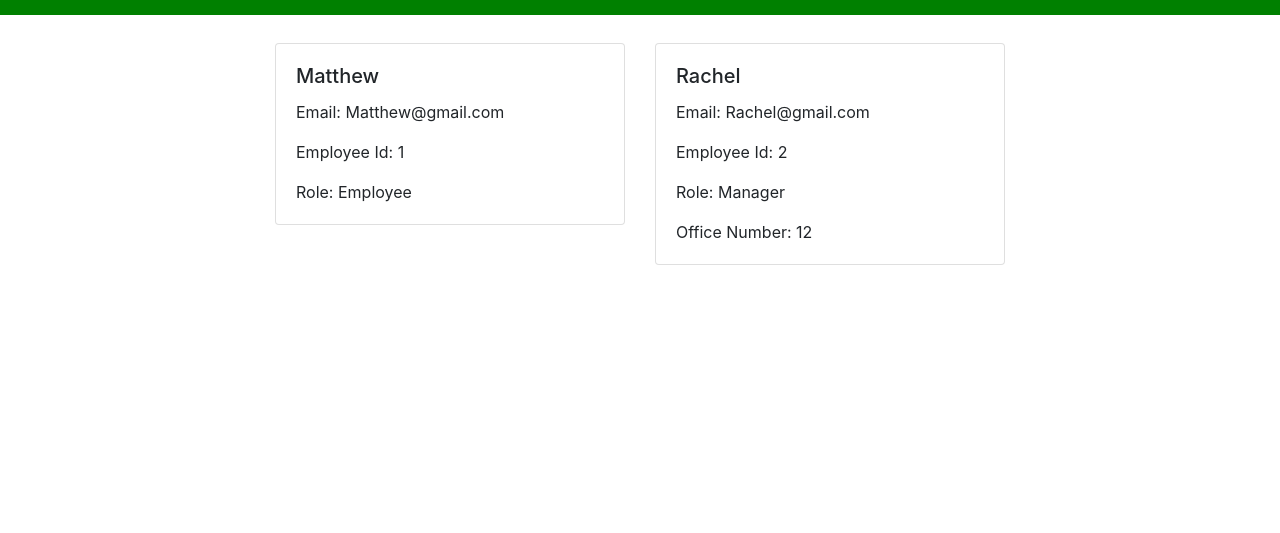
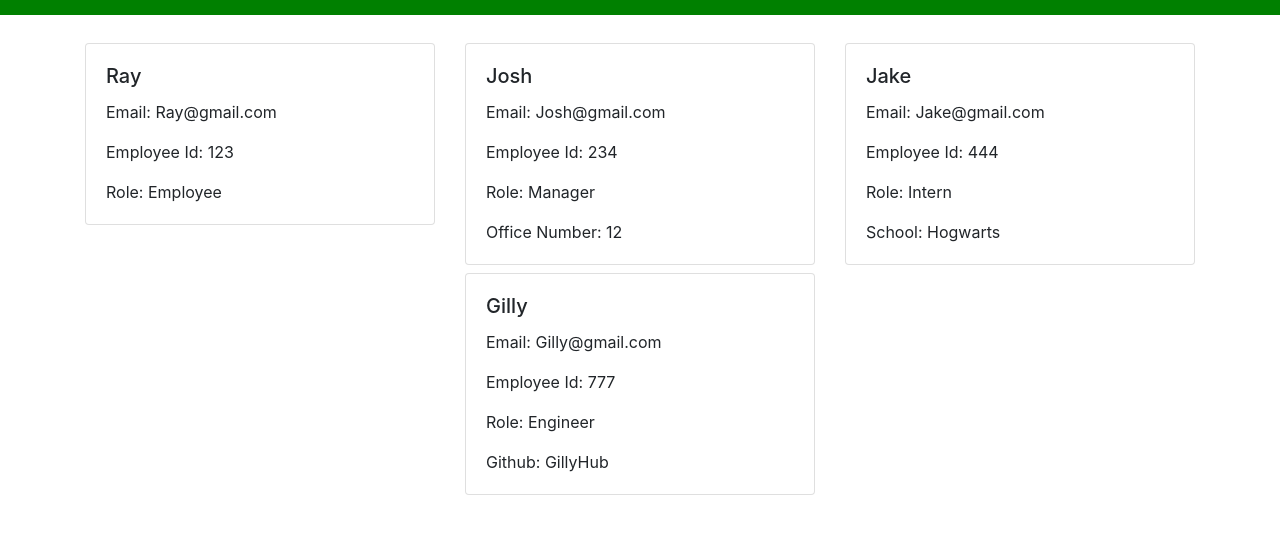
Before and after one commit to mkelsch2000/OOP-Team-Profile, a website: page dist/index.html in a window 1280 px wide. Shown: the part 61-594 px from the top of the page. Drawn offline with nearby package versions, Linux system fonts and the light colour scheme.

Commit message:
updated Readme.md

```diff
--- a/dist/index.html
+++ b/dist/index.html
@@ -21,9 +21,9 @@
   <div class="col-4 my-1">
     <div class="card">
       <div class="card-body">
-        <h5 class="card-title">Matthew</h5>
-        <p class="card-text">Email: Matthew@gmail.com</p>
-        <p class="card-text">Employee Id: 1</p>
+        <h5 class="card-title">Ray</h5>
+        <p class="card-text">Email: Ray@gmail.com</p>
+        <p class="card-text">Employee Id: 123</p>
         <p class="card-text">Role: Employee</p>
       </div>
     </div>
@@ -32,11 +32,35 @@
   <div class="col-4 my-1">
     <div class="card">
       <div class="card-body">
-        <h5 class="card-title">Rachel</h5>
-        <p class="card-text">Email: Rachel@gmail.com</p>
-        <p class="card-text">Employee Id: 2</p>
+        <h5 class="card-title">Josh</h5>
+        <p class="card-text">Email: Josh@gmail.com</p>
+        <p class="card-text">Employee Id: 234</p>
         <p class="card-text">Role: Manager</p>
         <p class="card-text">Office Number: 12</p>
+      </div>
+    </div>
+  </div>
+
+  <div class="col-4 my-1">
+    <div class="card">
+      <div class="card-body">
+        <h5 class="card-title">Jake</h5>
+        <p class="card-text">Email: Jake@gmail.com</p>
+        <p class="card-text">Employee Id: 444</p>
+        <p class="card-text">Role: Intern</p>
+        <p class="card-text">School: Hogwarts</p>
+      </div>
+    </div>
+  </div>
+
+  <div class="col-4 my-1">
+    <div class="card">
+      <div class="card-body">
+        <h5 class="card-title">Gilly</h5>
+        <p class="card-text">Email: Gilly@gmail.com</p>
+        <p class="card-text">Employee Id: 777</p>
+        <p class="card-text">Role: Engineer</p>
+        <p class="card-text">Github: GillyHub</p>
       </div>
     </div>
   </div>
```
Also changed, not shown: README.md.
